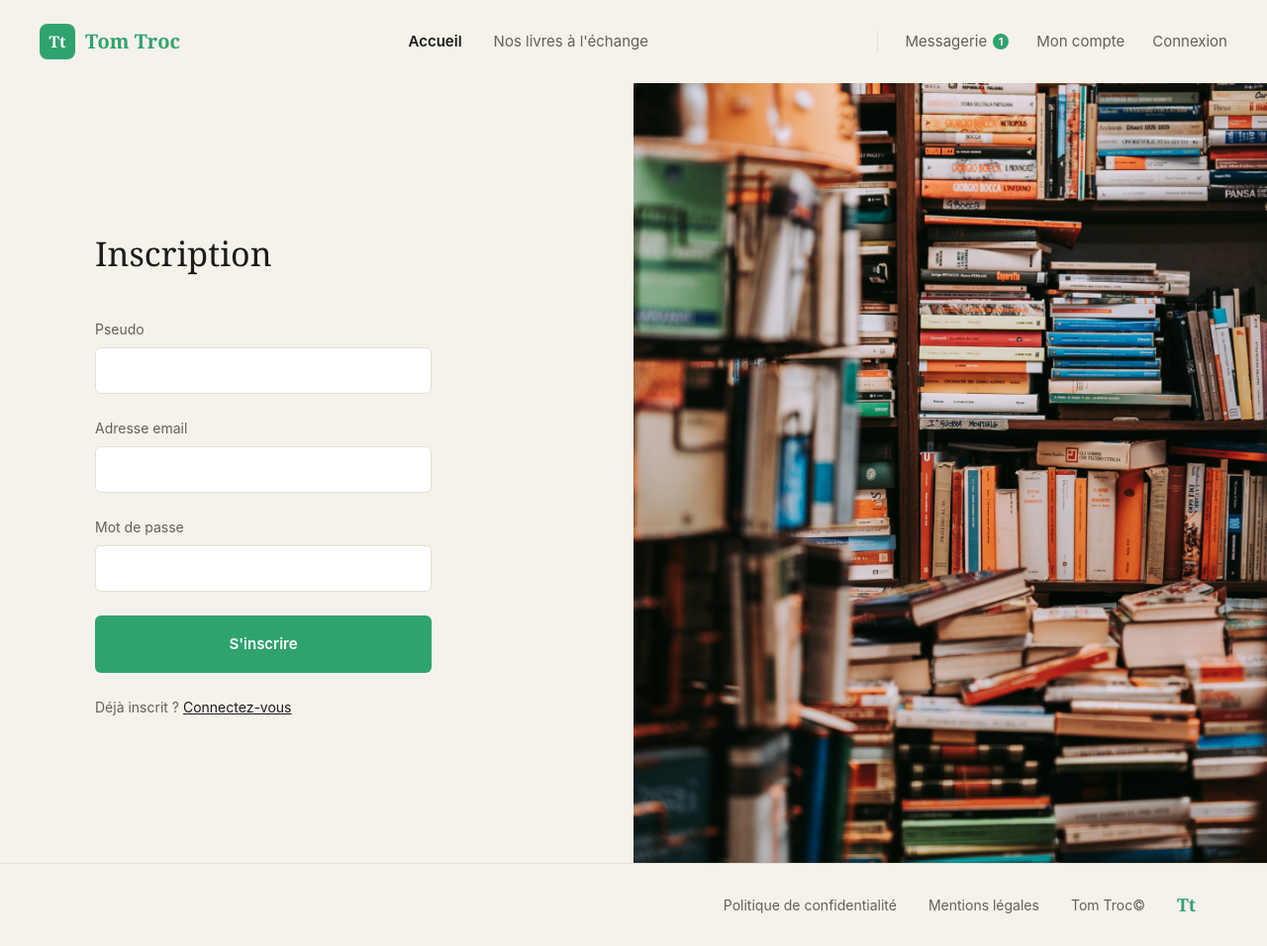
After one commit to cedric-payet-code/tomtroc, a PHP site: page /inscription in a window 1280 px wide. The commit adds this page. Shown: the whole page at 99% size. Run offline with PHP 8.4, Linux system fonts and the light colour scheme; a stand-in replaces the project's code that opens the database connection; some web fonts are replaced.

Commit message:
page d'inscription et de connexion terminé

```diff
--- a/assets/css/components.css
+++ b/assets/css/components.css
@@ -110,3 +110,71 @@
     align-items: center;
     justify-content: center;
 }
+
+/* ==========================================================================
+   LAYOUT ÉCRAN SCINDÉ (deux colonnes plein écran)
+   Utilisé par la fiche livre (image / infos) ET les pages
+   d'authentification (formulaire / image) — d'où son nom générique.
+   ========================================================================== */
+.split-screen {
+    display: flex;
+    align-items: stretch;
+    min-height: 640px;
+}
+
+.split-screen__image-col {
+    flex: 1 1 50%;
+}
+
+.split-screen__image {
+    width: 100%;
+    height: 100%;
+    object-fit: cover;
+    display: block;
+}
+
+.split-screen__content-col {
+    flex: 1 1 50%;
+    display: flex;
+    flex-direction: column;
+    justify-content: center;
+    padding: 64px 96px;
+}
+
+/* ==========================================================================
+   CHAMPS DE FORMULAIRE
+   Réutilisé par les pages Inscription / Connexion / Mon compte.
+   ========================================================================== */
+.form-field {
+    margin-bottom: 24px;
+}
+
+.form-field__label {
+    display: block;
+    font-size: 14px;
+    color: var(--color-text-muted);
+    margin-bottom: 8px;
+}
+
+/* Réutilise les mêmes styles que .search-field__input (pages/livres.css) :
+   même radius, bordure, couleurs — pour rester cohérent visuellement
+   entre le champ de recherche et les champs de formulaire classiques */
+.form-field__input {
+    width: 100%;
+    border-radius: var(--radius-sm);
+    border: 1px solid var(--color-border);
+    background-color: var(--color-surface);
+    padding: 14px 16px;
+    font-family: var(--font-body);
+    font-size: 14px;
+    color: var(--color-text);
+}
+
+.form-field__input::placeholder {
+    color: var(--color-text-faint);
+}
+
+.form-field__input:focus {
+    outline: none;
+    border-color: var(--color-primary);
+}
--- /dev/null
+++ b/assets/css/pages/inscription.css
@@ -0,0 +1,35 @@
+/* ==========================================================================
+   INSCRIPTION / CONNEXION
+   Le layout (deux colonnes) vient de .split-screen (components.css),
+   les champs de .form-field (components.css) — il ne reste ici que
+   ce qui est vraiment propre à cette page.
+   ========================================================================== */
+
+/* Réutilise --font-display comme .book-detail__title, avec une taille
+   légèrement plus grande propre au contexte "page d'authentification" */
+.auth__title {
+    font-family: var(--font-display);
+    font-weight: 400;
+    font-size: 34px;
+    color: var(--color-text);
+    margin-bottom: 40px;
+}
+
+.auth__form {
+    max-width: 340px;
+}
+
+.auth__submit {
+    margin-top: 8px;
+    margin-bottom: 24px;
+}
+
+.auth__footer-text {
+    font-size: 14px;
+    color: var(--color-text-muted);
+}
+
+.auth__footer-text a {
+    color: var(--color-text);
+    text-decoration: underline;
+}
--- a/assets/css/pages/livre.css
+++ b/assets/css/pages/livre.css
@@ -24,30 +24,6 @@
    Volontairement HORS de .container : contrairement aux autres pages,
    cette section doit toucher les bords de l'écran (image "full bleed"),
    pas être limitée à 1200px de large. */
-.book-detail {
-    display: flex;
-    align-items: stretch;
-    min-height: 640px;
-}
-
-.book-detail__image-col {
-    flex: 1 1 50%;
-}
-
-.book-detail__image {
-    width: 100%;
-    height: 100%;
-    object-fit: cover;
-    display: block;
-}
-
-.book-detail__info-col {
-    flex: 1 1 50%;
-    display: flex;
-    flex-direction: column;
-    justify-content: center;
-    padding: 64px 96px;
-}
 
 /* Réutilise --font-display comme .hero__title / .values__title,
    juste avec une taille différente propre à ce contexte */
--- a/assets/css/style.css
+++ b/assets/css/style.css
@@ -5,3 +5,4 @@
 @import url('pages/accueil.css');
 @import url('pages/nos-livres.css');
 @import url('pages/livre.css');
+@import url('pages/inscription.css');
--- /dev/null
+++ b/controllers/InscriptionController.php
@@ -0,0 +1,79 @@
+<?php
+
+class InscriptionController extends AbstractController
+{
+    public function index(): void
+    {
+        if ($_SERVER['REQUEST_METHOD'] === 'POST') {
+            $this->handleSubmit();
+            return;
+        }
+
+        $this->render('inscription/index', [
+            'title' => 'Inscription',
+        ]);
+    }
+
+    private function handleSubmit(): void
+    {
+        $username = trim($_POST['username'] ?? '');
+        $email = trim($_POST['email'] ?? '');
+        $password = $_POST['password'] ?? '';
+
+        $errors = $this->validate($username, $email, $password);
+
+        if (!empty($errors)) {
+            $this->render('inscription/index', [
+                'title' => 'Inscription - TomTroc',
+                'errors' => $errors,
+                'username' => $username,
+                'email' => $email,
+            ]);
+            return;
+        }
+
+        $userManager = new UserManager();
+
+        if ($userManager->getUserByEmail($email)) {
+            $this->render('inscription/index', [
+                'title' => 'Inscription - TomTroc',
+                'errors' => ['Un compte existe déjà avec cette adresse email.'],
+                'username' => $username,
+                'email' => $email,
+            ]);
+            return;
+        }
+
+        $hashedPassword = password_hash($password, PASSWORD_DEFAULT);
+
+        $user = new User();
+        $user->setUsername($username);
+        $user->setEmail($email);
+        $user->setPassword($hashedPassword);
+
+        $userManager->createUser($user);
+
+        $basePath = rtrim(dirname($_SERVER['SCRIPT_NAME']), '/\\') . '/';
+        header('Location: ' . $basePath . 'connexion');
+        exit;
+    }
+
+    private function validate(string $username, string $email, string $password): array
+    {
+        $errors = [];
+
+        if ($username === '') {
+            $errors[] = 'Le pseudo est obligatoire.';
+        }
+
+        if ($email === '' || !filter_var($email, FILTER_VALIDATE_EMAIL)) {
+            $errors[] = 'L\'adresse email n\'est pas valide.';
+        }
+
+        if (strlen($password) < 8) {
+            $errors[] = 'Le mot de passe doit contenir au moins 8 caractères.';
+        }
+
+        return $errors;
+    }
+}
--- a/index.php
+++ b/index.php
@@ -12,5 +12,8 @@ $router->add('', 'AccueilController', 'index');
 $router->add('accueil', 'AccueilController', 'index');
 $router->add('nos-livres', 'NosLivresController', 'index');
 $router->add('livre/{id}', 'LivreController', 'index');
+$router->add('inscription', 'InscriptionController', 'index');
+$router->add('connexion', 'ConnexionController', 'index');
+
 
 $router->dispatch($_SERVER['REQUEST_URI']);
--- /dev/null
+++ b/views/inscription/index.php
@@ -0,0 +1,34 @@
+<section class="split-screen">
+    <div class="split-screen__content-col">
+        <h1 class="auth__title">Inscription</h1>
+
+        <form class="auth__form" action="inscription" method="post">
+            <div class="form-field">
+                <label for="username" class="form-field__label">Pseudo</label>
+                <input type="text" name="username" id="username" class="form-field__input" value="<?= htmlspecialchars($username ?? '') ?>" required>
+            </div>
+
+            <div class="form-field">
+                <label for="email" class="form-field__label">Adresse email</label>
+                <input type="email" name="email" id="email" class="form-field__input" value="<?= htmlspecialchars($email ?? '') ?>" required>
+            </div>
+
+            <div class="form-field">
+                <label for="password" class="form-field__label">Mot de passe</label>
+                <input type="password" name="password" id="password" class="form-field__input" required>
+            </div>
+
+            <button type="submit" class="button button--primary button--block auth__submit">
+                S'inscrire
+            </button>
+        </form>
+
+        <p class="auth__footer-text">
+            Déjà inscrit ? <a href="connexion">Connectez-vous</a>
+        </p>
+    </div>
+
+    <div class="split-screen__image-col">
+        <img src="assets/images/bibliotheque-inscription.png" alt="Étagère de bibliothèque garnie de livres" class="split-screen__image">
+    </div>
+</section>
```
Also changed, not shown: controllers/ConnexionController.php (added, +40 -0 lines), managers/UserManager.php (+38 -0 lines), views/connexion/index.php (added, +37 -0 lines), views/livre/index.php (+4 -5 lines), assets/images/bibliotheque-inscription.png (added).
